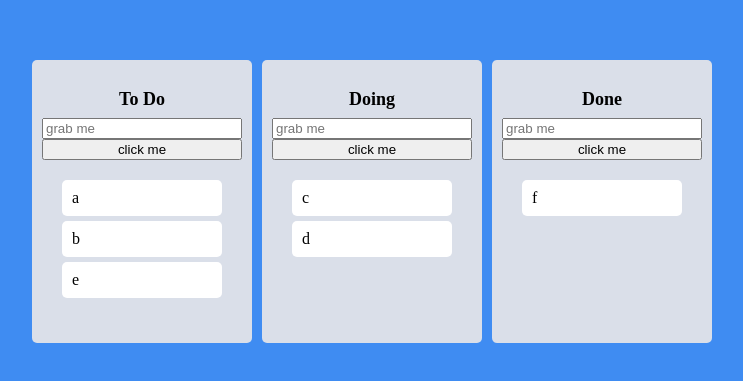
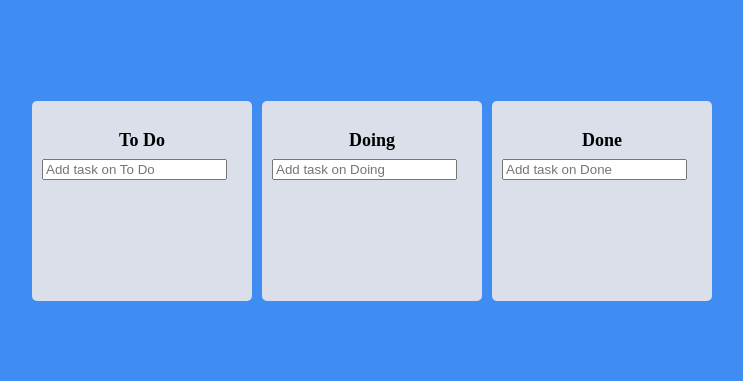
Before and after one commit to 22yuu/Trello, a React (Create React App) app: page / in a window 1280 px wide. Shown: the part 199-580 px from the top of the page, without its empty margins (268-1011 px from the left). Built offline with nearby package versions, Linux system fonts and the light colour scheme.

Commit message:
Task Objects

```diff
--- a/package.json
+++ b/package.json
@@ -13,6 +13,7 @@
     "react": "^17.0.2",
     "react-beautiful-dnd": "^13.1.0",
     "react-dom": "^17.0.2",
+    "react-hook-form": "^7.25.3",
     "react-scripts": "5.0.0",
     "recoil": "^0.5.2",
     "styled-components": "^5.3.3",
--- a/src/Components/Boards.tsx
+++ b/src/Components/Boards.tsx
@@ -1,7 +1,8 @@
+import { useForm } from "react-hook-form";
 import { Droppable } from "react-beautiful-dnd";
 import DragabbleCards from "./DragabbleCards";
 import styled from "styled-components";
-import { useRef } from "react";
+import { ITodo } from "../atoms";
 
 const Wrapper = styled.div`
   padding: 20px 10px;
@@ -37,23 +38,35 @@
   padding: 20px;
 `;
 
+const Form = styled.form`
+  width: 100%;
+`;
+
 interface IBoardProps {
-  toDos: string[];
+  toDos: ITodo[];
   boardId: string;
 }
 
+interface IForm {
+  toDo: string;
+}
+
 function Board({ toDos, boardId }: IBoardProps) {
-  const inputRef = useRef<HTMLInputElement>(null);
-  const onClick = () => {};
-  inputRef.current?.focus();
-  setTimeout(() => {
-    inputRef.current?.blur();
-  }, 5000);
+  const { register, setValue, handleSubmit } = useForm<IForm>();
+  const onValid = (data: IForm) => {
+    console.log(data);
+    setValue("toDo", "");
+  };
   return (
     <Wrapper>
       <Title>{boardId}</Title>
-      <input placeholder="grab me" />
-      <button onClick={onClick}> click me </button>
+      <Form>
+        <input
+          {...register("toDo", { required: true })}
+          type="text"
+          placeholder={`Add task on ${boardId}`}
+        />
+      </Form>
       <Droppable droppableId={boardId}>
         {(magic, snapshot) => (
           <Area
@@ -63,7 +76,12 @@
             {...magic.droppableProps}
           >
             {toDos.map((toDo, index) => (
-              <DragabbleCards key={toDo} index={index} toDo={toDo} />
+              <DragabbleCards
+                key={toDo.id}
+                index={index}
+                toDoId={toDo.id}
+                toDoText={toDo.text}
+              />
             ))}
             {magic.placeholder}
           </Area>
--- a/src/Components/DragabbleCards.tsx
+++ b/src/Components/DragabbleCards.tsx
@@ -13,14 +13,15 @@
 `;
 
 interface IDragabbleCardProps {
-  toDo: string;
+  toDoId: number;
+  toDoText: string;
   index: number;
 }
 
-function DragabbleCard({ toDo, index }: IDragabbleCardProps) {
+function DragabbleCard({ toDoId, toDoText, index }: IDragabbleCardProps) {
   //   console.log(toDo, "has been rendered");
   return (
-    <Draggable key={toDo} draggableId={toDo} index={index}>
+    <Draggable draggableId={toDoId + ""} index={index}>
       {/* key와 draggableId 는 같아야 한다. */}
       {(magic, snapshot) => (
         <Card
@@ -29,7 +30,7 @@
           {...magic.draggableProps}
           {...magic.dragHandleProps}
         >
-          {toDo}
+          {toDoText}
         </Card>
       )}
     </Draggable>
--- a/src/atoms.tsx
+++ b/src/atoms.tsx
@@ -1,14 +1,19 @@
 import { atom, selector } from "recoil";
 
+export interface ITodo {
+  id: number;
+  text: string;
+}
+
 interface IToDoState {
-  [key: string]: string[];
+  [key: string]: ITodo[];
 }
 
 export const toDoState = atom<IToDoState>({
   key: "toDo",
   default: {
-    "To Do": ["a", "b", "e"],
-    Doing: ["c", "d"],
-    Done: ["f"],
+    "To Do": [],
+    Doing: [],
+    Done: [],
   },
 });
```
Also changed, not shown: 1 other file (tests, documents, lock files or other folders).
